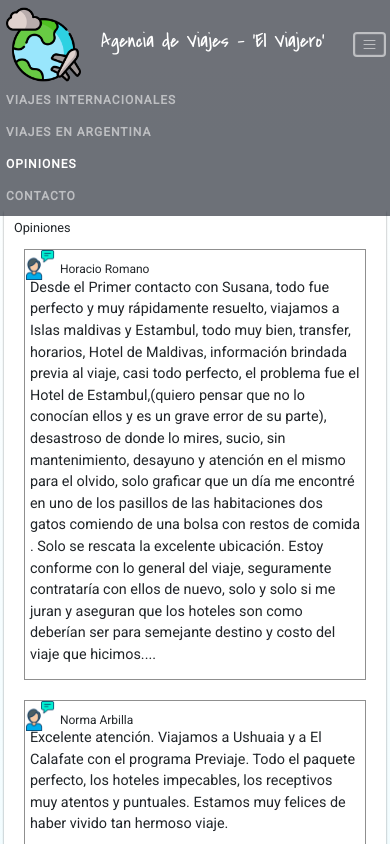
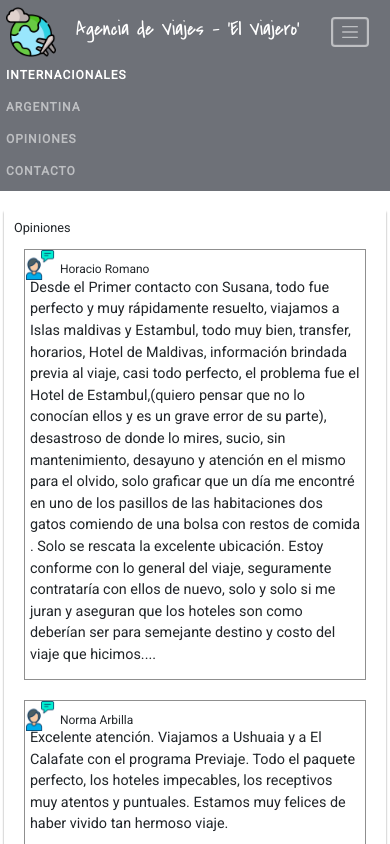
Before and after one commit to ivanbonnot/AgenciaDeViajes, a plain HTML site: page pages/opiniones.html in a window 390 px wide. Both pictures are taken after a click on the button "Toggle navigation". Shown: the top 844 px of the page. Drawn offline with Linux system fonts and the light colour scheme.

Commit message:
aplicado cambios sugeridos

```diff
--- a/css/styles.css
+++ b/css/styles.css
@@ -41,7 +41,7 @@ body {
 .grid-container {
     display: grid;
     grid-template-columns: 1fr 1fr;
-    grid-template-rows: 0px auto auto;
+    grid-template-rows: auto auto 0.5fr;
     grid-template-areas:
     "navbar navbar"
     "main main"
@@ -91,6 +91,11 @@ body {
 .header nav ul li a:hover {
     transform: scale(1.015);
     color: #c0392b;
+}
+
+.header .navbar-toggler-icon {
+    width: 20px;
+    height: 20px;
 }
 /* Navbar hasta aca */
 
@@ -583,6 +588,15 @@ body {
         "main"
         "footer";
     }
+    /* NavBar */
+    .header nav .logo-size {
+        width: 50px;
+        height: 50px;
+    }
+    .header nav a h1 {
+        font-size: 2.5rem;
+    }
+    /* Fin de NavBar */
 
     /* contacto.html */
     .contacto .form {
@@ -622,14 +636,7 @@ body {
         font-size: 55%;
     }
 
-    /* NavBar */
-    .header nav a {
-        flex-wrap: wrap;
-    }
-    .header nav a h1 {
-        font-size: 2.5rem;
-    }
-    /* Fin de NavBar */
+
 
     /* contacto.html */
     .contacto .form {
--- a/pages/opiniones.html
+++ b/pages/opiniones.html
@@ -14,13 +14,16 @@
 <body>
 
   <header class="header">
-    <nav class="navbar navbar-expand-lg navbar-dark bg-dark">
+    <header class="header">
+      <nav class="navbar navbar-expand-md navbar-dark bg-dark">
         <div class="container-fluid">
-        <a class="navbar-brand " href="../index.html">
-          <img class="transf-icons" src="../img/logo.png" alt="" width="75" height="75">
-          <h1 class="navbar-brand marca transf-icons"">Agencia de Viajes - 'El Viajero'</h1>
+          <div class="d-flex flex-row">
+            <a class="navbar-brand" href="../index.html">
+              <img class="transf-icons logo-size" src="../img/logo.png" alt="" width="75" height="75">
+              <h1 class="navbar-brand marca transf-icons" href="#">Agencia de Viajes - 'El Viajero'</h1>
             </a>
-        <button class="navbar-toggler" type="button" data-bs-toggle="collapse" data-bs-target="#navbarNav"
+          </div>
+          <button class="navbar-toggler mx-auto" type="button" data-bs-toggle="collapse" data-bs-target="#navbarNav"
             aria-controls="navbarNav" aria-expanded="false" aria-label="Toggle navigation">
             <span class="navbar-toggler-icon"></span>
           </button>
@@ -28,13 +31,13 @@
             <ul class="navbar-nav">
 
               <li class="nav-item">
-                  <a class="nav-link" href="../pages/viajesInt.html">Viajes Internacionales</a>
+                <a class="nav-link active" href="../pages/viajesInt.html">Internacionales</a>
               </li>
               <li class="nav-item">
-                  <a class="nav-link" href="../pages/viajesArg.html">Viajes en Argentina</a>
+                <a class="nav-link" href="../pages/viajesArg.html">Argentina</a>
               </li>
               <li class="nav-item">
-                  <a class="nav-link active" href="../pages/opiniones.html">Opiniones</a>
+                <a class="nav-link" href="../pages/opiniones.html">Opiniones</a>
               </li>
               <li class="nav-item">
                 <a class="nav-link" href="../pages/contacto.html">Contacto</a>
```
Also changed, not shown: index.html (+10 -8 lines), pages/contacto.html (+12 -8 lines), pages/viajesArg.html (+10 -7 lines), pages/viajesInt.html (+10 -7 lines). Lines whose indentation alone changed are shown as unchanged.
